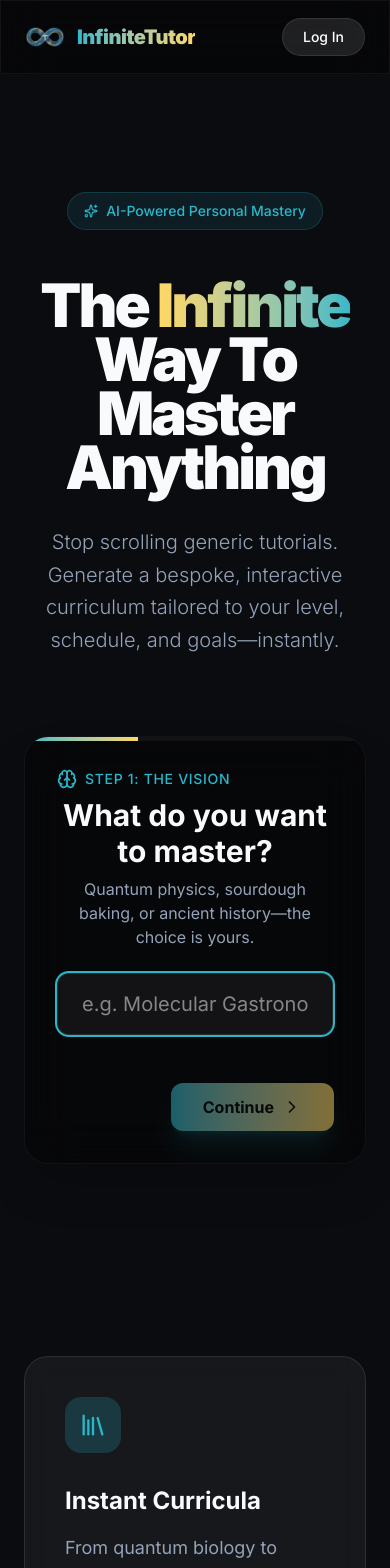
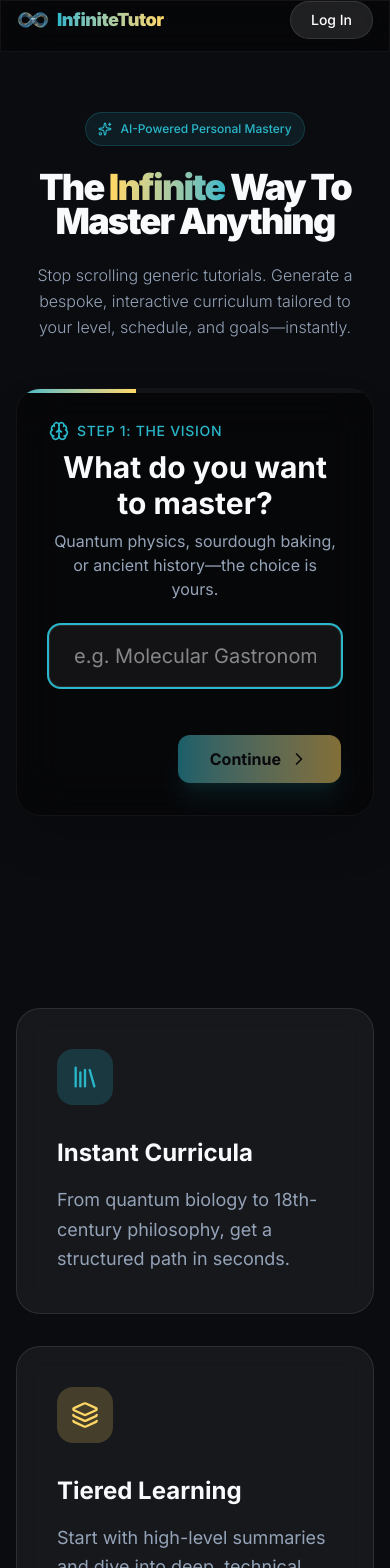
Before and after one commit to felix634/infinitetutor, a Next.js app in the folder frontend/: page / in a window 390 px wide. Shown: the top 1568 px of the page. Built offline with nearby package versions, Linux system fonts and the light colour scheme.

Commit message:
Mobile optimization: responsive text, safe-area padding, mobile spacing

```diff
--- a/frontend/src/app/course/[id]/lesson/[lessonId]/page.tsx
+++ b/frontend/src/app/course/[id]/lesson/[lessonId]/page.tsx
@@ -94,9 +94,9 @@ export default function LessonPage() {
         <div className="min-h-screen bg-[#0B0C10] text-slate-50">
             <Header />
 
-            <main className="pt-32 pb-24 px-6 max-w-4xl mx-auto space-y-16">
+            <main className="pt-24 md:pt-32 pb-16 md:pb-24 px-4 md:px-6 max-w-4xl mx-auto space-y-10 md:space-y-16">
                 {/* Hero Section */}
-                <section className="space-y-6">
+                <section className="space-y-4 md:space-y-6">
                     <motion.div
                         initial={{ opacity: 0, y: 20 }}
                         animate={{ opacity: 1, y: 0 }}
@@ -105,10 +105,10 @@ export default function LessonPage() {
                         <div className="inline-flex items-center gap-2 px-3 py-1 rounded-full bg-[#2AB7CA]/10 border border-[#2AB7CA]/20 text-[#2AB7CA] text-xs font-bold uppercase tracking-tighter">
                             Lesson Content
                         </div>
-                        <h1 className="text-5xl font-black tracking-tight leading-tight">
+                        <h1 className="text-2xl sm:text-3xl md:text-4xl lg:text-5xl font-black tracking-tight leading-tight">
                             {content.lesson_title}
                         </h1>
-                        <p className="text-xl text-slate-400 max-w-2xl leading-relaxed">
+                        <p className="text-base md:text-xl text-slate-400 max-w-2xl leading-relaxed">
                             {content.summary}
                         </p>
                     </motion.div>
@@ -116,8 +116,8 @@ export default function LessonPage() {
 
                 {/* Main Content */}
                 <section className="prose prose-invert prose-indigo max-w-none">
-                    <div className="glass-dark border border-white/5 rounded-[2.5rem] p-8 md:p-12 shadow-2xl space-y-8">
-                        <div className="text-slate-300 text-lg leading-relaxed space-y-6 markdown-content">
+                    <div className="glass-dark border border-white/5 rounded-2xl md:rounded-[2.5rem] p-5 md:p-8 lg:p-12 shadow-2xl space-y-6 md:space-y-8">
+                        <div className="text-slate-300 text-base md:text-lg leading-relaxed space-y-6 markdown-content">
                             <ReactMarkdown>
                                 {content.content_markdown}
                             </ReactMarkdown>
--- a/frontend/src/app/course/[id]/page.tsx
+++ b/frontend/src/app/course/[id]/page.tsx
@@ -114,15 +114,15 @@ export default function CourseDashboard() {
         <div className="min-h-screen bg-[#0B0C10] text-slate-50 selection:bg-[#2AB7CA]/30">
             <Header />
 
-            <main className="pt-32 pb-24 px-6 max-w-5xl mx-auto">
+            <main className="pt-24 md:pt-32 pb-16 md:pb-24 px-4 md:px-6 max-w-5xl mx-auto">
                 {/* Hero Section */}
-                <section className="mb-20">
+                <section className="mb-12 md:mb-20">
                     <motion.div
                         initial={{ opacity: 0, y: 20 }}
                         animate={{ opacity: 1, y: 0 }}
                         className="space-y-4"
                     >
-                        <h1 className="text-4xl md:text-6xl font-black tracking-tight leading-[0.9]">
+                        <h1 className="text-2xl sm:text-3xl md:text-4xl lg:text-6xl font-black tracking-tight leading-tight">
                             {course.title}
                         </h1>
                         <div className="flex flex-wrap gap-6 text-slate-400 text-sm font-medium">
--- a/frontend/src/app/globals.css
+++ b/frontend/src/app/globals.css
@@ -90,4 +90,13 @@
   .gold-glow {
     box-shadow: 0 0 20px rgba(254, 215, 102, 0.4), 0 0 40px rgba(254, 215, 102, 0.2);
   }
+
+  /* Safe area utilities for iOS notch/home indicator */
+  .safe-area-top {
+    padding-top: env(safe-area-inset-top, 0px);
+  }
+
+  .safe-area-bottom {
+    padding-bottom: env(safe-area-inset-bottom, 0px);
+  }
 }
--- a/frontend/src/app/page.tsx
+++ b/frontend/src/app/page.tsx
@@ -11,24 +11,24 @@ export default function LandingPage() {
       <Header />
 
       {/* Hero Section */}
-      <section className="relative pt-48 pb-32 px-6 overflow-hidden">
-        {/* Background blobs for depth - New brand colors */}
-        <div className="absolute top-1/4 -left-20 w-96 h-96 bg-[#2AB7CA]/10 rounded-full blur-[100px] -z-10 animate-pulse" />
-        <div className="absolute top-1/2 -right-20 w-96 h-96 bg-[#FED766]/10 rounded-full blur-[100px] -z-10 animate-pulse" />
-        <div className="absolute bottom-1/4 left-1/2 w-64 h-64 bg-[#2AB7CA]/5 rounded-full blur-[80px] -z-10" />
+      <section className="relative pt-28 md:pt-48 pb-16 md:pb-32 px-4 md:px-6 overflow-hidden">
+        {/* Background blobs for depth - New brand colors - hidden on mobile */}
+        <div className="hidden md:block absolute top-1/4 -left-20 w-96 h-96 bg-[#2AB7CA]/10 rounded-full blur-[100px] -z-10 animate-pulse" />
+        <div className="hidden md:block absolute top-1/2 -right-20 w-96 h-96 bg-[#FED766]/10 rounded-full blur-[100px] -z-10 animate-pulse" />
+        <div className="hidden md:block absolute bottom-1/4 left-1/2 w-64 h-64 bg-[#2AB7CA]/5 rounded-full blur-[80px] -z-10" />
 
         <div className="max-w-7xl mx-auto flex flex-col items-center text-center">
           {/* Hero Badge */}
-          <div className="inline-flex items-center gap-2 px-4 py-2 rounded-full bg-[#2AB7CA]/10 border border-[#2AB7CA]/20 text-[#2AB7CA] text-sm font-medium mb-12">
+          <div className="inline-flex items-center gap-2 px-3 md:px-4 py-2 rounded-full bg-[#2AB7CA]/10 border border-[#2AB7CA]/20 text-[#2AB7CA] text-xs md:text-sm font-medium mb-6 md:mb-12">
             <Sparkles size={14} className="animate-pulse" />
             <span>AI-Powered Personal Mastery</span>
           </div>
 
-          <h1 className="text-6xl md:text-8xl font-black tracking-tighter mb-8 leading-[0.9] max-w-4xl">
+          <h1 className="text-4xl sm:text-5xl md:text-6xl lg:text-8xl font-black tracking-tighter mb-6 md:mb-8 leading-[0.95] max-w-4xl px-2">
             The <span className="gradient-text">Infinite</span> Way To Master Anything
           </h1>
 
-          <p className="text-xl md:text-2xl text-muted-foreground max-w-2xl mb-20 leading-relaxed font-light">
+          <p className="text-base md:text-xl lg:text-2xl text-muted-foreground max-w-2xl mb-12 md:mb-20 leading-relaxed font-light px-2">
             Stop scrolling generic tutorials. Generate a bespoke, interactive curriculum
             tailored to your level, schedule, and goals—instantly.
           </p>
--- a/frontend/src/components/Header.tsx
+++ b/frontend/src/components/Header.tsx
@@ -52,21 +52,21 @@ export default function Header() {
     ];
 
     return (
-        <header className="fixed top-0 w-full z-50 glass-dark border-b border-white/5 px-6 py-4">
+        <header className="fixed top-0 w-full z-50 glass-dark border-b border-white/5 px-4 md:px-6 py-3 md:py-4 safe-area-top">
             <div className="max-w-7xl mx-auto flex justify-between items-center">
                 {/* Logo */}
                 <button
                     onClick={() => router.push('/')}
-                    className="flex items-center gap-3 hover:opacity-80 transition-opacity"
+                    className="flex items-center gap-2 md:gap-3 hover:opacity-80 transition-opacity"
                 >
                     <Image
                         src="/logo.png"
                         alt="InfiniteTutor"
                         width={40}
                         height={40}
-                        className="w-10 h-10 object-contain"
+                        className="w-8 h-8 md:w-10 md:h-10 object-contain"
                     />
-                    <span className="text-xl font-black tracking-tight bg-clip-text text-transparent bg-gradient-to-r from-[#2AB7CA] to-[#FED766]">InfiniteTutor</span>
+                    <span className="text-lg md:text-xl font-black tracking-tight bg-clip-text text-transparent bg-gradient-to-r from-[#2AB7CA] to-[#FED766]">InfiniteTutor</span>
                 </button>
 
                 {/* Navigation */}
```
